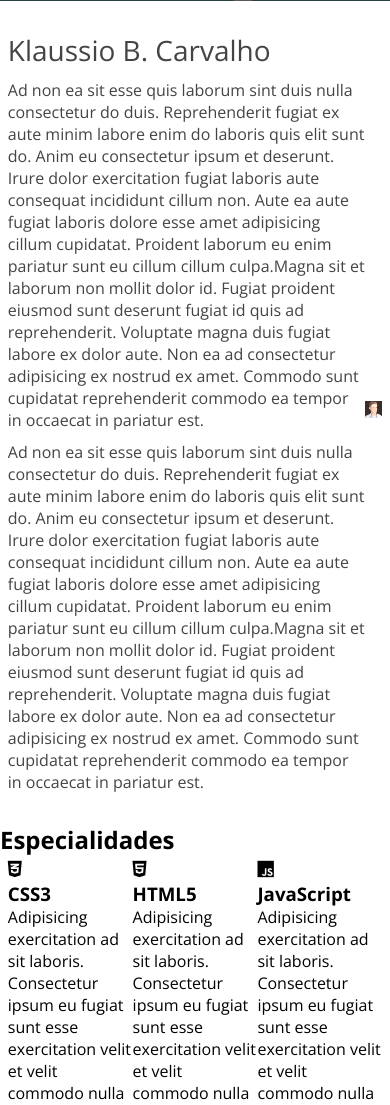
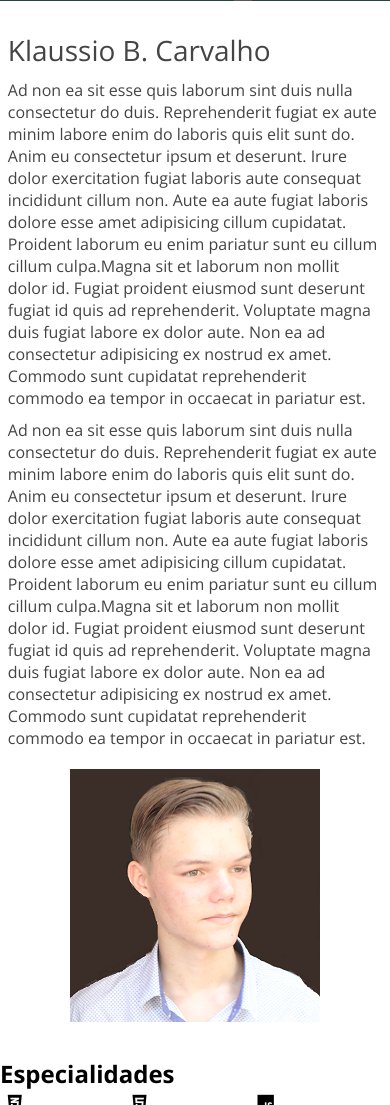
Before and after one commit to Kausinho/site-dinamico, a PHP site: page / in a window 390 px wide; the page is wider, and only the part inside the window is pictured. Shown: the part 671-1776 px from the top of that part. Run offline with PHP 8.4, Linux system fonts and the light colour scheme.

Commit message:
Responsivo do site

```diff
--- a/style/style.css
+++ b/style/style.css
@@ -163,3 +163,16 @@ section.descricao-autor .center{
 }
 
 /****/
+
+/*MEDIA SCREENS (RESPONSIVO)*/
+@media screen and (max-width:768px){
+    section.descricao-autor .center{
+        flex-direction: column;
+    }
+
+    .imagem-autor{
+        margin-top: 20px;
+    }
+}
+
+/******/
```
